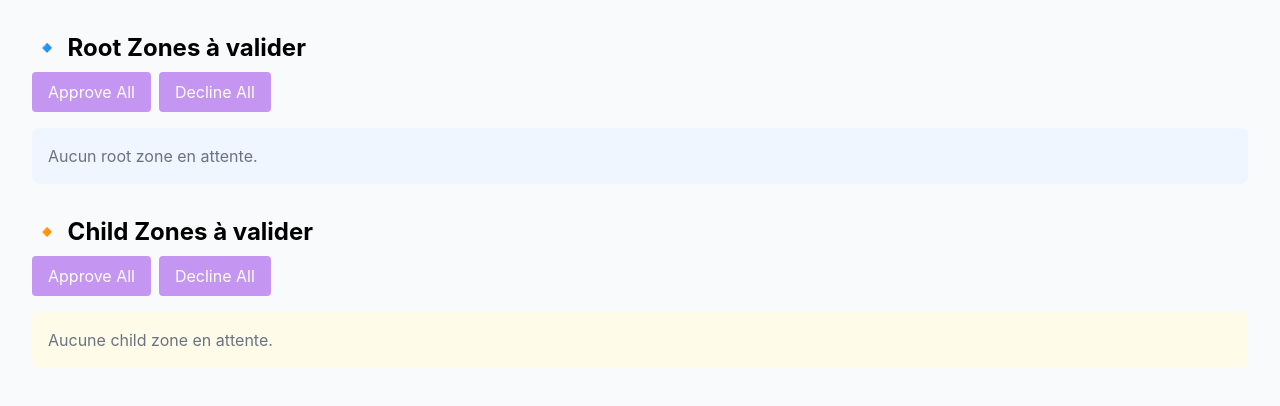
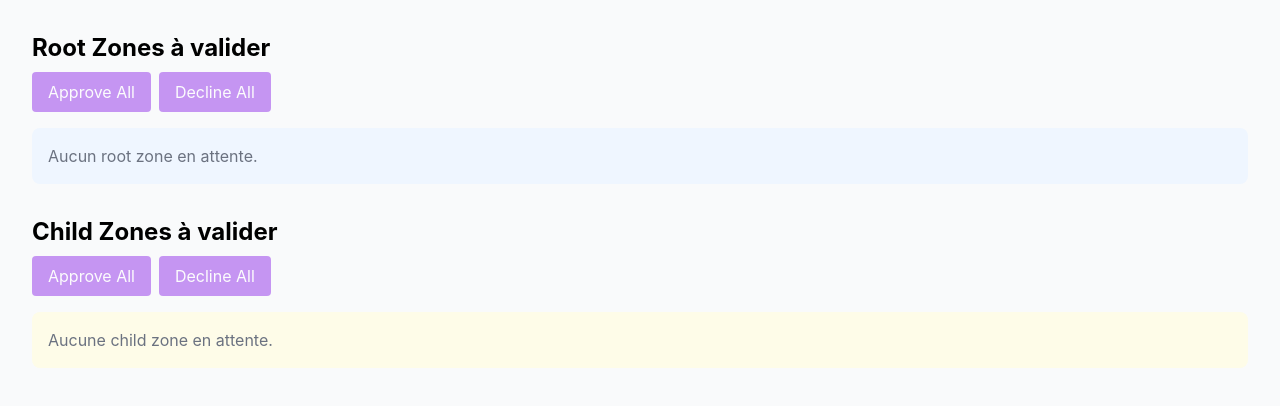
Before and after one commit to OmniChainOrg/omnimodel-dashboard, a Next.js app: page /zonesubdashboard in a window 1280 px wide. Shown: the top 406 px of the page. Built offline with nearby package versions, Linux system fonts and the light colour scheme.

Commit message:
Update zonesubdashboard.tsx

```diff
--- a/pages/zonesubdashboard.tsx
+++ b/pages/zonesubdashboard.tsx
@@ -1,10 +1,5 @@
 import React, { useState, useEffect } from 'react';
-import {
-  approveZone,
-  declineZone,
-  loadRegistryFromStorage,
-  Zone
-} from '@/lib/zoneRegistry';
+import { approveZone, declineZone, loadRegistryFromStorage, Zone } from '@/lib/zoneRegistry';
 
 export default function ZoneSubDashboardPage() {
   // local zones state, initialized from storage
@@ -95,7 +90,7 @@ export default function ZoneSubDashboardPage() {
       <div className="space-y-8">
         {/* Root zones section */}
         <section>
-          <h2 className="text-2xl font-bold mb-2">🔹 Root Zones à valider</h2>
+          <h2 className="text-2xl font-bold mb-2">Root Zones à valider</h2>
           <div className="flex space-x-2 mb-4">
             <button
               onClick={handleApproveAllRoot}
@@ -145,7 +140,7 @@ export default function ZoneSubDashboardPage() {
 
         {/* Child zones section */}
         <section>
-          <h2 className="text-2xl font-bold mb-2">🔸 Child Zones à valider</h2>
+          <h2 className="text-2xl font-bold mb-2">Child Zones à valider</h2>
           <div className="flex space-x-2 mb-4">
             <button
               onClick={handleApproveAllChild}
```
